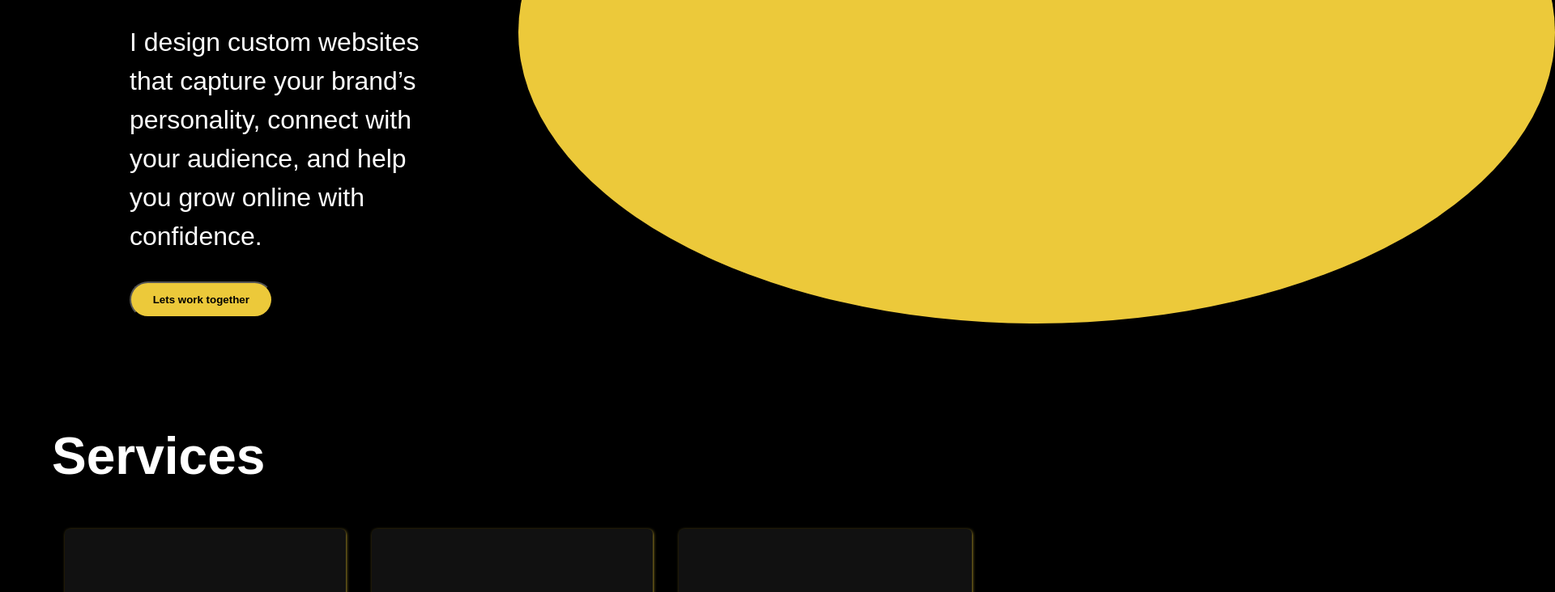
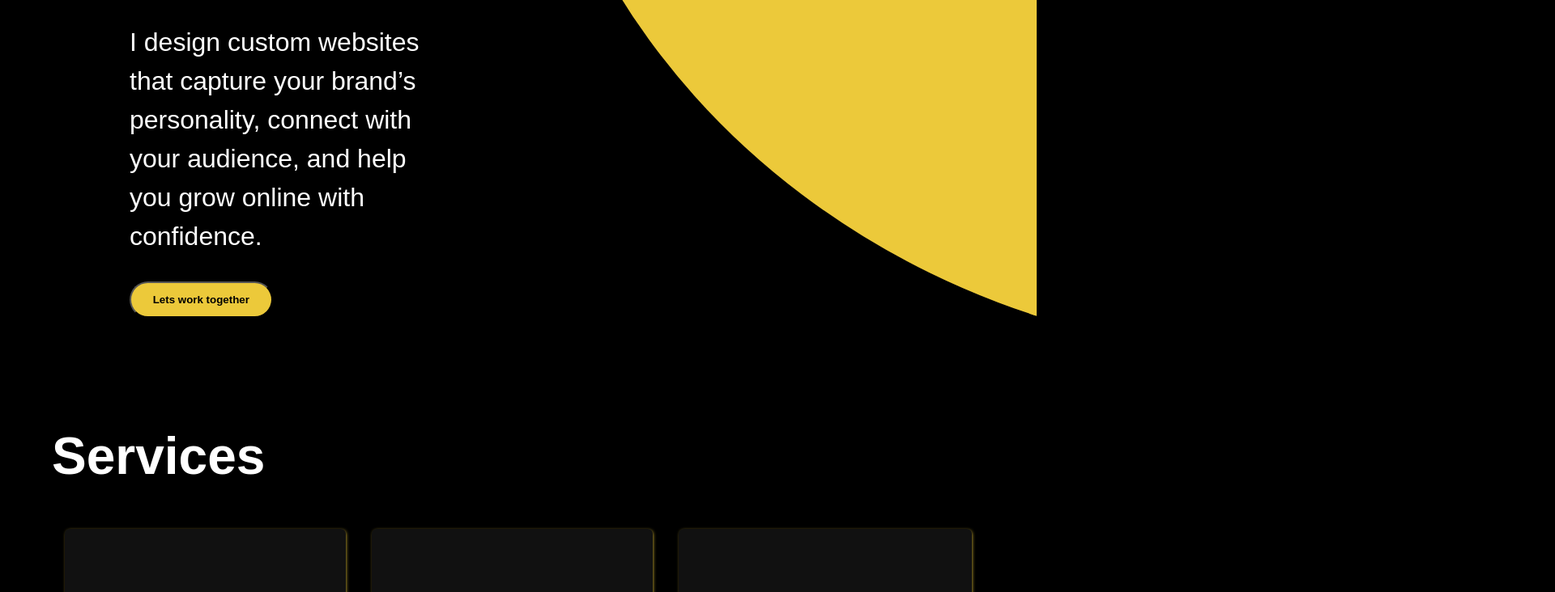
Before and after one commit to hassanbassem/portfolio-website, a plain HTML site: page index.html in a window 1280 px wide. Shown: the part 440-1172 px from the top of the page at 81% size, 1920 px wide, since content can reach past the window. Drawn offline with Linux system fonts and the light colour scheme.

Commit message:
modified header

```diff
--- a/index.html
+++ b/index.html
@@ -99,7 +99,7 @@
             </div>
         </div>
     </section>
-    <section id="Reviews">
+    <section id="Why-work-with-me">
 
     </section>
     <footer>
--- a/stylesheet.css
+++ b/stylesheet.css
@@ -68,6 +68,8 @@ header main {
     justify-content: space-between;
     padding: 10em;
     padding-bottom: 3em;
+    position: relative;
+    overflow: hidden;
 }
 
 header h1 {
@@ -85,13 +87,13 @@ header main div {
 }
 
 .circle {
-    width: 100%;
-    height: 90%;
+    width: 150%;
+    height: 200%;
     border-radius: 50%;
     background-color: var(--brand-color);
     position: absolute;
-    top: 15%;
-    right: -50%;
+    top: -100%;
+    right: -100%;
 }
 
 button {
```
